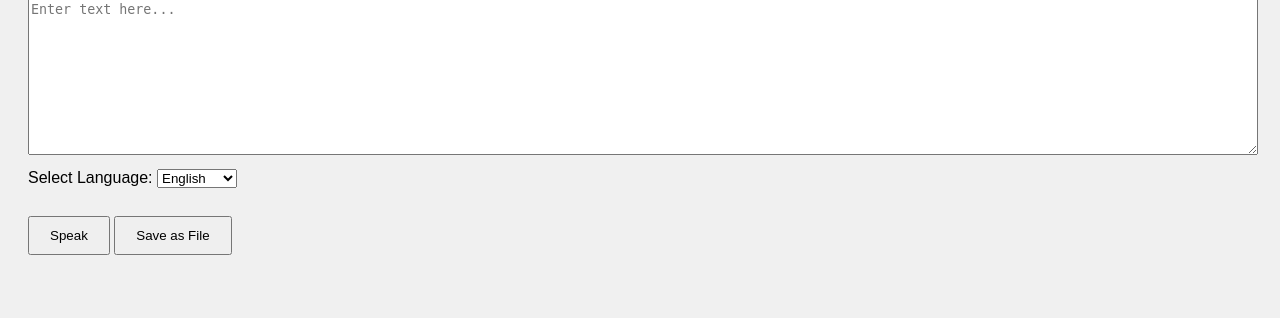
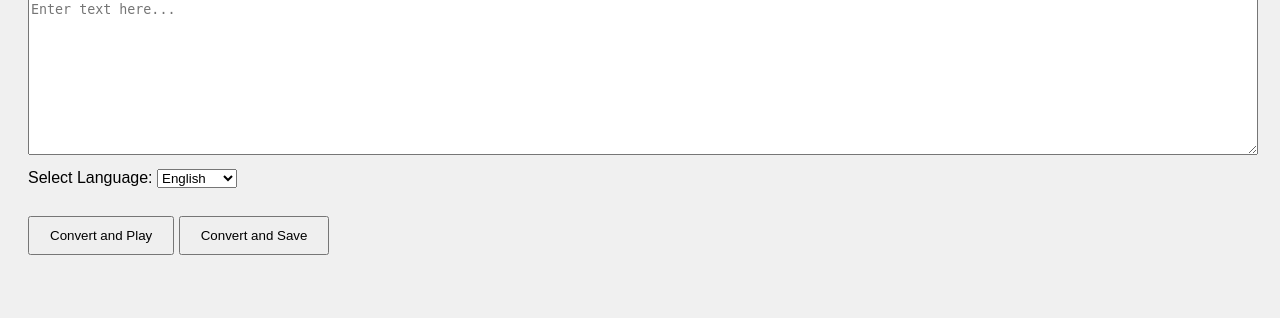
Before and after one commit to farahzip/Text-to-Speech, a Flask app: page / in a window 1280 px wide. Shown: the part 127-445 px from the top of the page. Run offline with Flask 3, Linux system fonts and the light colour scheme.

Commit message:
Update index.html

```diff
--- a/templates/index.html
+++ b/templates/index.html
@@ -41,8 +41,8 @@
 
     <br><br>
 
-    <button onclick="textToSpeech()">Speak</button>
-    <button onclick="saveAudio()">Save as File</button>
+    <button onclick="textToSpeech()">Convert and Play</button>
+    <button onclick="saveAudio()">Convert and Save</button>
 
     <p id="status"></p>
 
```
